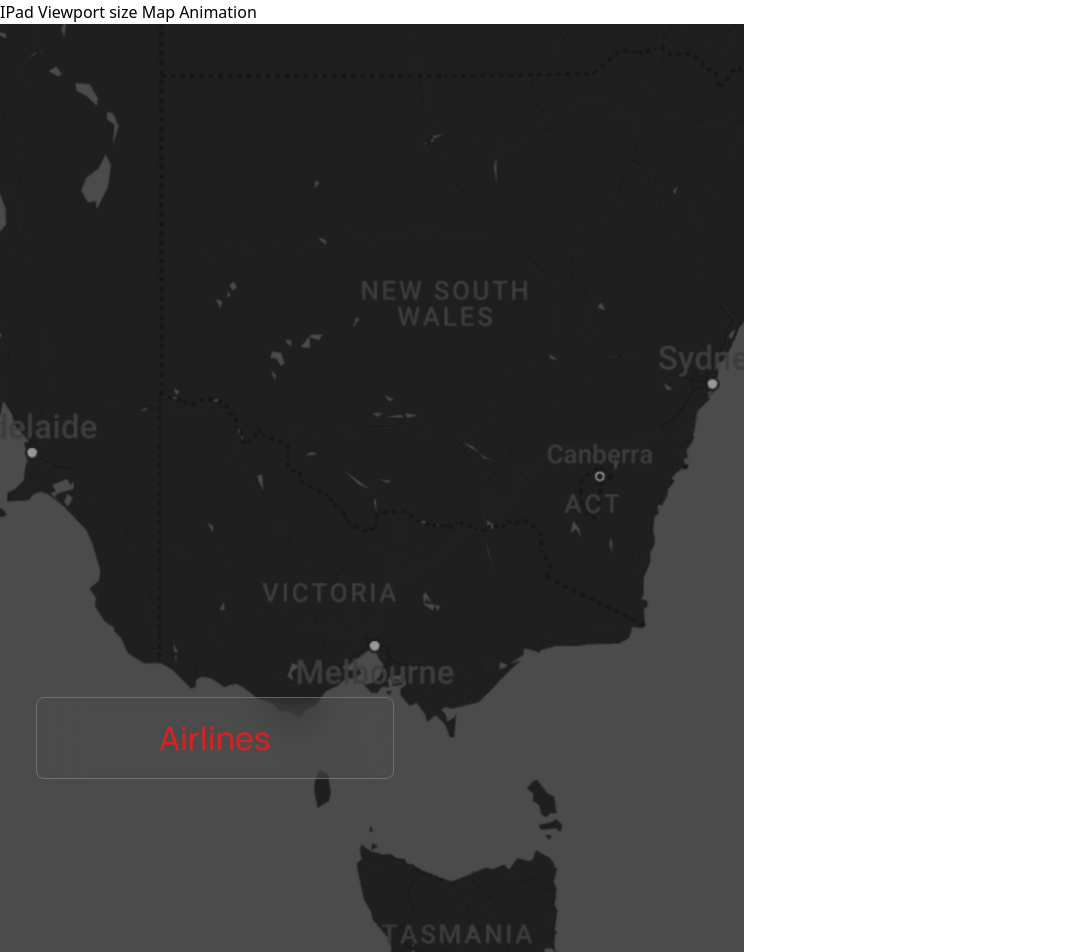
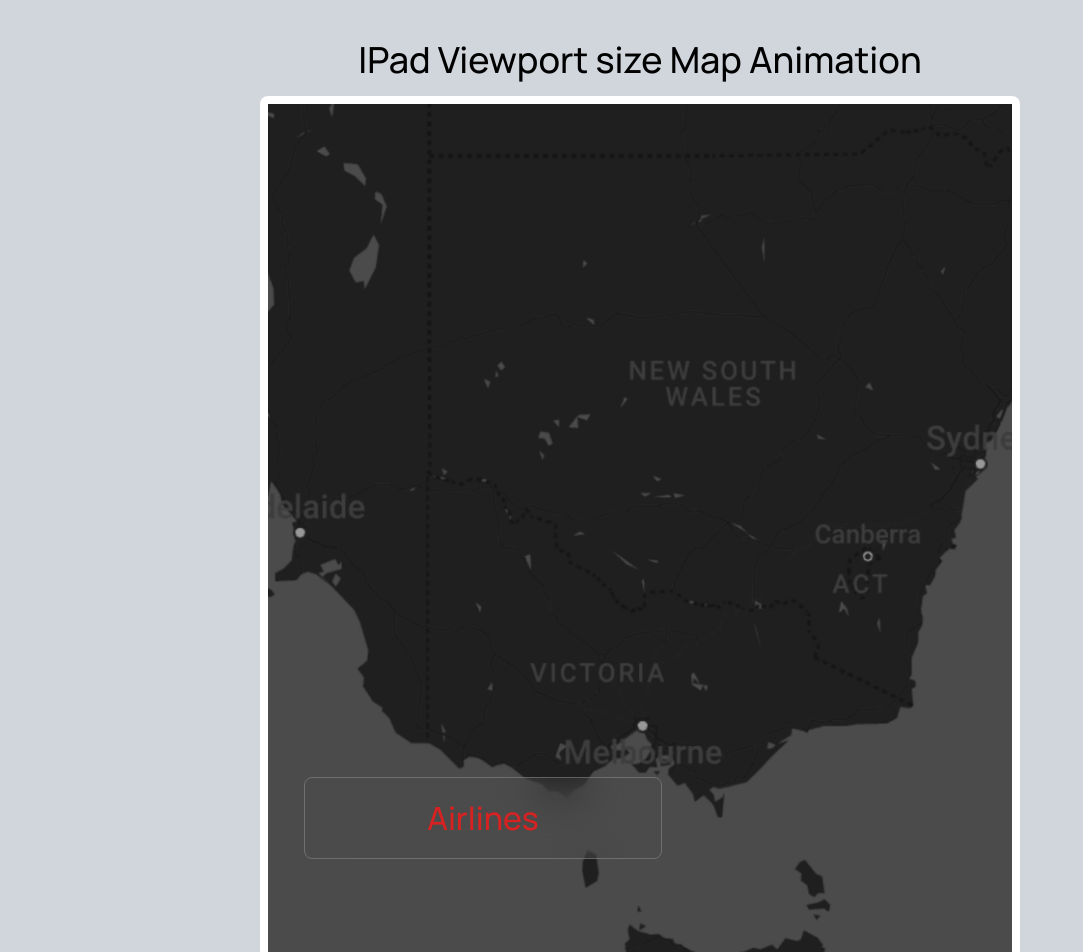
Before and after one commit to GEOFARL/map-animation, a Next.js app: page / in a window 1280 px wide. Shown: the top 952 px of the page, without its empty margins (0-1083 px from the left). Built offline with nearby package versions, Linux system fonts and the light colour scheme.

Commit message:
feat: define layout

```diff
--- a/src/app/layout.tsx
+++ b/src/app/layout.tsx
@@ -9,7 +9,7 @@ export const metadata: Metadata = {
 const RootLayout: React.FC<PropsWithChildren> = ({ children }) => {
   return (
     <html lang="en">
-      <body className="antialiased">{children}</body>
+      <body className="antialiased bg-gray-300">{children}</body>
     </html>
   );
 };
--- a/src/app/page.tsx
+++ b/src/app/page.tsx
@@ -2,9 +2,13 @@ import TabletMap from "@/components/TabletMap";
 
 const HomePage: React.FC = () => {
   return (
-    <main>
-      <h1>IPad Viewport size Map Animation</h1>
-      <TabletMap />
+    <main className="max-w-7xl mx-auto mt-10 flex flex-col items-center">
+      <h1 className="text-4xl font-hauora font-medium mb-4">
+        IPad Viewport size Map Animation
+      </h1>
+      <section className="p-2 bg-white rounded-lg">
+        <TabletMap />
+      </section>
     </main>
   );
 };
--- a/src/components/TabletMap.tsx
+++ b/src/components/TabletMap.tsx
@@ -4,7 +4,6 @@ const TabletMap: React.FC = () => {
   return (
     <div className="relative w-[744px] h-[1000px] bg-[url('/images/australia-map.png')] bg-no-repeat bg-[length:531%] bg-[position:43.5%_36%]">
       <div className="absolute inset-0 bg-black/40"></div>
-
       <TimeCard />
     </div>
   );
--- a/src/components/TimeCard.tsx
+++ b/src/components/TimeCard.tsx
@@ -1,7 +1,7 @@
 const TimeCard: React.FC = () => {
   return (
     <div className="flex justify-center backdrop-blur-[20px] heading-h2 text-animation-red absolute top-[672.5px] left-[36px] rounded-[8px] border-[0.5px] py-6 px-[16px] border-[#94949480] w-[358px] h-[82px]">
-      Airlines
+      <p>Airlines</p>
     </div>
   );
 };
```
